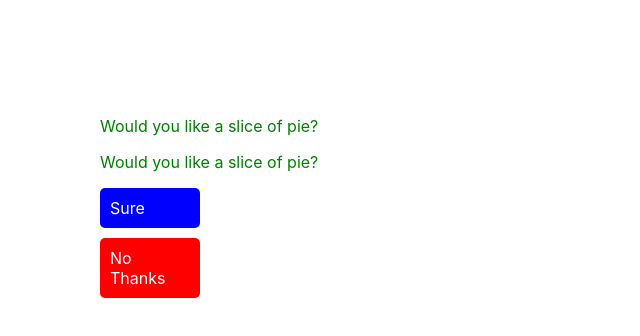
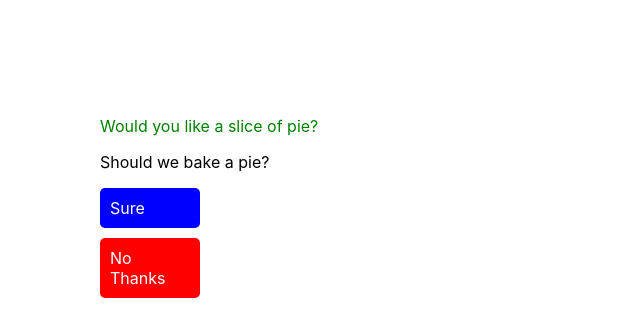
Before and after one commit to obododavid/chai-testing, a React (Create React App) app: page / in a window 1280 px wide. Shown: the top 336 px of the page, without its empty margins (0-640 px from the left). Built offline with nearby package versions, Linux system fonts and the light colour scheme.

Commit message:
make confirmation maintain its own state

```diff
--- a/src/App.js
+++ b/src/App.js
@@ -11,7 +11,7 @@ function App(props) {
   const { message, type } = props.notification;
   return (<div id='app'>
     {message && <Notification message={message} type={type} />}
-    <Confirmation message={message} type={type} />
+    <Confirmation />
   </div>);
 }
 
--- a/src/confirmation/confirmation.js
+++ b/src/confirmation/confirmation.js
@@ -3,7 +3,22 @@ let Notification = require('../Notification/notification');
 
 
 function Confirmation(props) {
-    const { message, type } = props
+    // const { message, type } = props;
+    const state = {
+        confirmation: {
+            message: 'Should we bake a pie?',
+            type: 'message',
+            accept: function () {
+                // parent component can do something with accept
+                alert('i accest')
+            },
+            decline: function () {
+                // parent component can do something with decline
+                alert('i decline')
+            }
+        }
+    }
+    const { accept, decline, message, type } = state.confirmation
     let alertType;
     switch (type) {
         case 'message':
@@ -24,8 +39,8 @@ function Confirmation(props) {
 
     return (
         <Notification message={message} type={type}>
-            <div className="btn btn-primary" >Sure</div>
-            <div className="btn btn-danger">No Thanks</div>
+            <div className="btn btn-primary" onClick={accept}>Sure</div>
+            <div className="btn btn-danger" onClick={decline}>No Thanks</div>
         </Notification>
     )
 }
```
